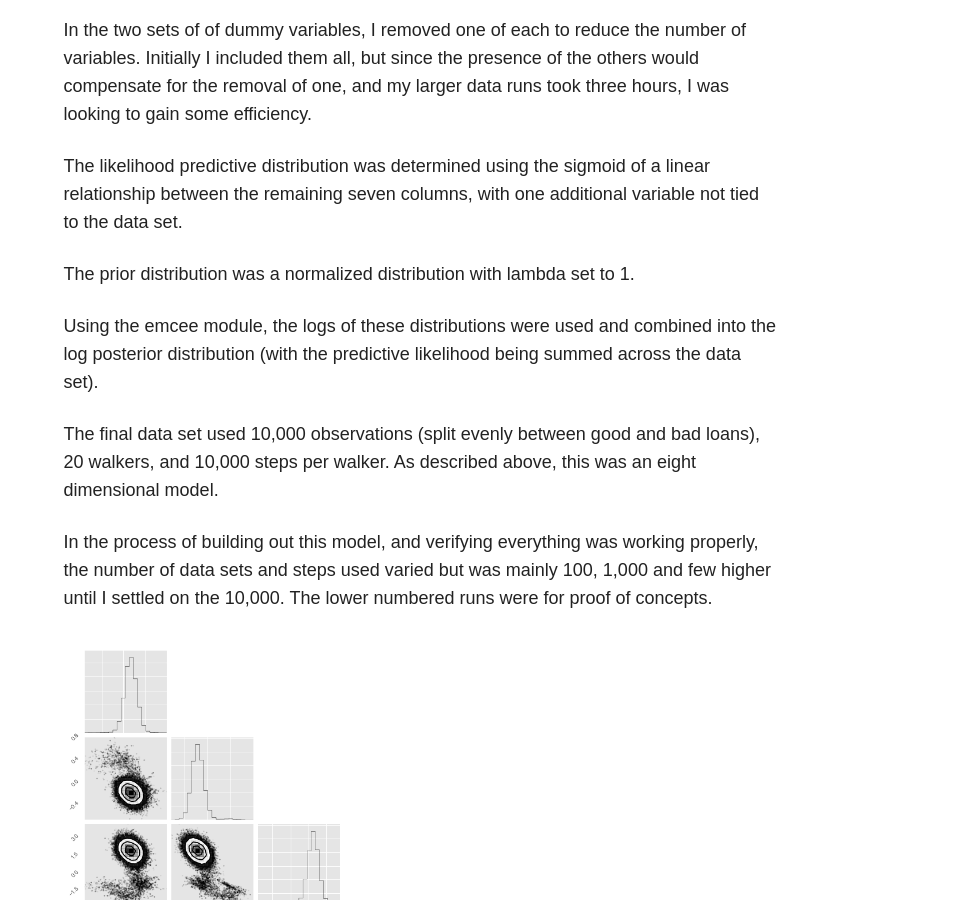
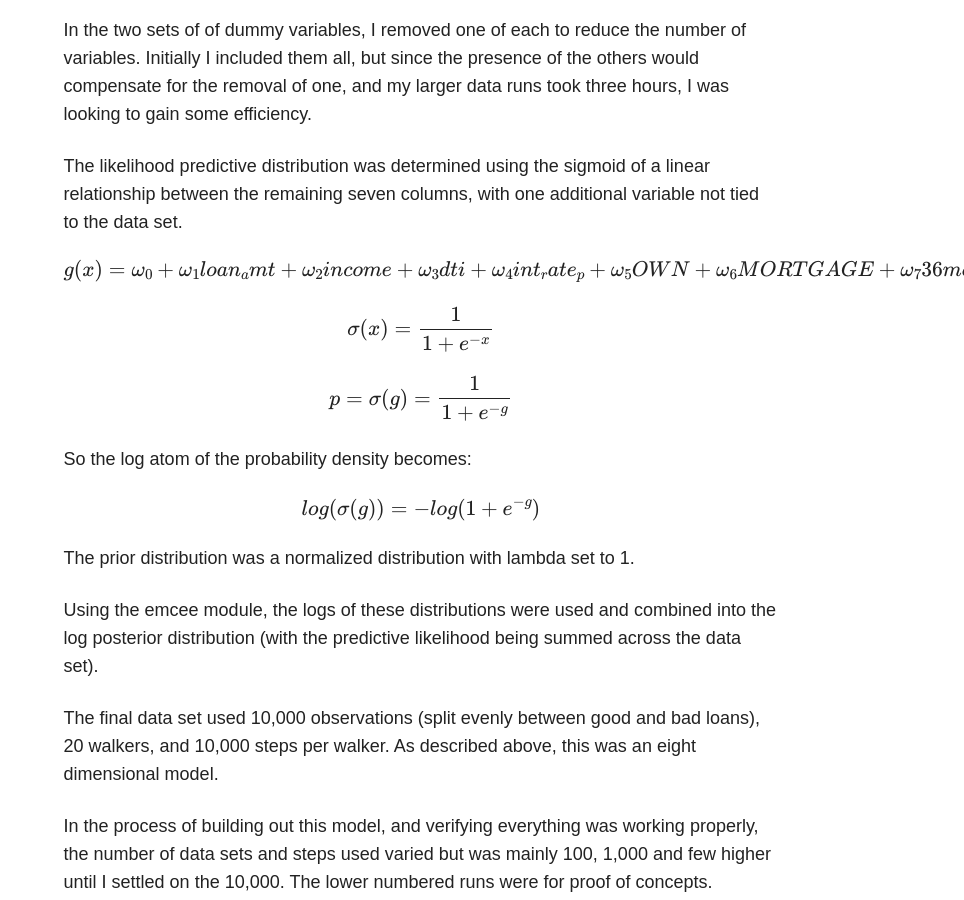
Before and after one commit to avmotamed/blog, a Jekyll site: the page built from _posts/blog/2016-12-20-Project-5.md, in a window 1280 px wide and 900 px high, scrolled down 3849 px. Shown: the whole window, without its empty margins (316-1280 px from the left). Built offline with Jekyll 4.4.1, drawn with Linux system fonts in a browser that asks for light colours; nearby versions of some CDN libraries; formulas are drawn with MathJax 3.

Commit message:
Update to project 5

```diff
--- a/_posts/blog/2016-12-20-Project-5.md
+++ b/_posts/blog/2016-12-20-Project-5.md
@@ -89,6 +89,16 @@ In the two sets of of dummy variables, I removed one of each to reduce the numbe
 
 The likelihood predictive distribution was determined using the sigmoid of a linear relationship between the remaining seven columns, with one additional variable not tied to the data set.
 
+\\[ g(x) =\omega_0 + \omega_1loan\_amt + \omega_2income + \omega_3dti+ \omega_4int\_rate\_p + \omega_5 OWN + \omega_6 MORTGAGE+ \omega_7 36month \\]
+
+\\[ \sigma(x) = \frac{1}{1+e^{-x}} \\]
+
+\\[ p = \sigma(g) = \frac{1}{1+e^{-g}} \\]
+
+So the log atom of the probability density becomes:
+
+\\[ log(\sigma(g)) = -log({1+e^{-g}}) \\]
+
 The prior distribution was a normalized distribution with lambda set to 1.
 
 Using the emcee module, the logs of these distributions were used and combined into the log posterior distribution (with the predictive likelihood being summed across the data set).
```
